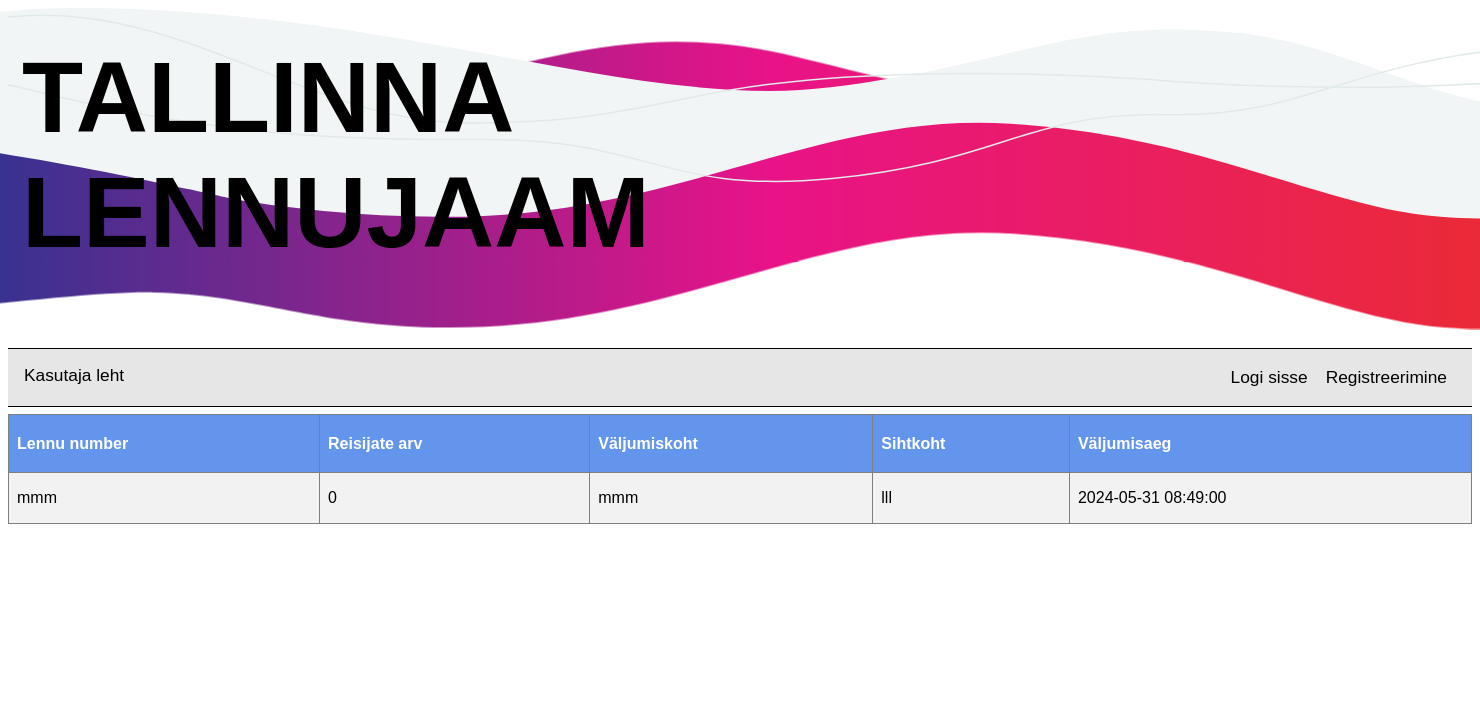
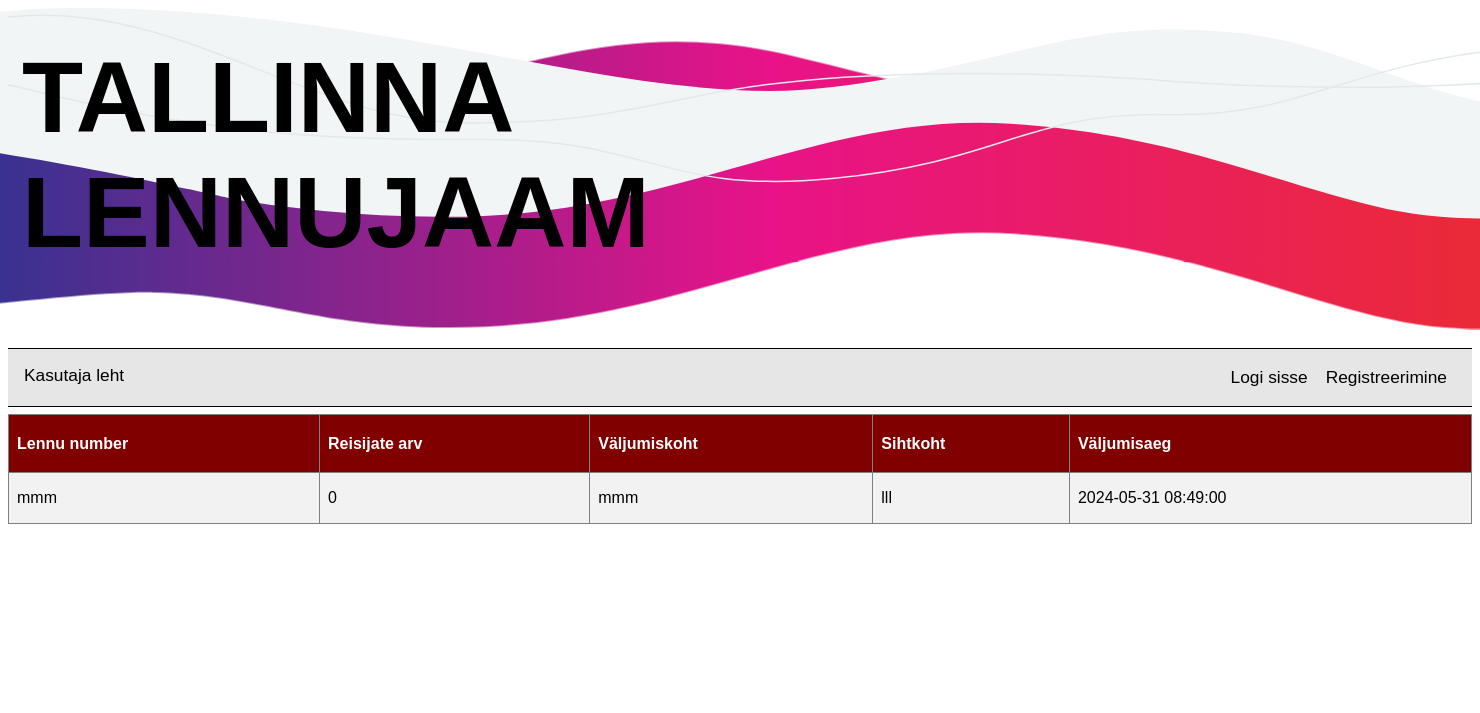
Before and after one commit to tirfall/lennujaam, a PHP site: page /lennukasutaja.php in a window 1480 px wide. Shown: the top 713 px of the page. Run offline with PHP 8.4, Linux system fonts and the light colour scheme; data comes from the database, SQL or seed files in the repository.

Commit message:
4: Muutis tabeli ülemise rea taustavärvi. #800000

```diff
--- a/lennustyle.css
+++ b/lennustyle.css
@@ -18,7 +18,7 @@
     padding-top: 12px;
     padding-bottom: 12px;
     text-align: left;
-    background-color: cornflowerblue;
+    background-color: #800000;
     color: white;
     width: auto;
 }
```
